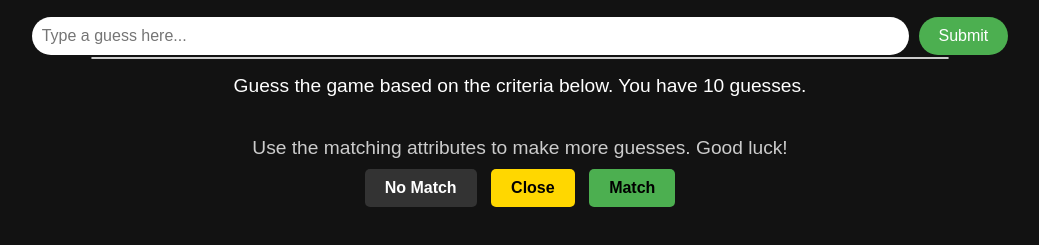
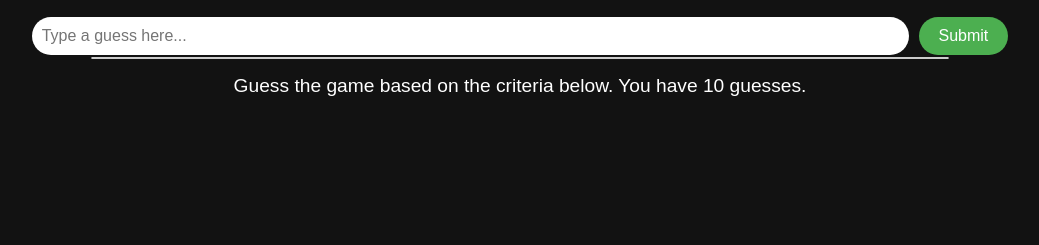
Before and after one commit to KeirCC/GuessTheGame, a plain HTML site: page index.html in a window 1280 px wide. Shown: the part 51-296 px from the top of the page, without its empty margins (120-1159 px from the left). Drawn offline with Linux system fonts and the light colour scheme.

Commit message:
added logs

```diff
--- a/index.html
+++ b/index.html
@@ -83,7 +83,7 @@
             border: 1px solid #333;
         }
         .yellow {
-    background-color: #FFD700; /* or any yellow shade you prefer */
+            background-color: #FFD700;
             color: rgb(0, 0, 0);
         }
         .guess-name {
@@ -124,55 +124,12 @@
         }
         .green {
             background-color: #4CAF50;
+            color: black;
         }
         .grey {
             background-color: #757575;
+            color: white;
         }
-.color-key {
-    text-align: center;
-    margin-top: 20px;
-}
-
-.color-key p {
-    font-size: 1.2em;
-    color: #ccc;
-    margin-bottom: 10px;
-}
-
-.key-item {
-    display: inline-block;
-    padding: 10px 20px;
-    margin: 0 5px;
-    border-radius: 5px;
-    color: white;
-    font-weight: bold;
-}
-
-.key-item.no-match {
-    background-color: #333; /* Dark grey for "No Match" */
-}
-
-.key-item.close {
-    background-color: #FFD700; /* Yellow for "Close" */
-    color: black; /* Make text black for contrast */
-}
-
-.key-item.match {
-    background-color: #4CAF50; /* Green for "Match" */
-}
-
-/* For the Close (Yellow) background */
-.key-item.close {
-    background-color: #FFD700; /* Yellow background */
-    color: black; /* Black text for contrast */
-}
-
-/* For the Match (Green) background */
-.key-item.match {
-    background-color: #4CAF50; /* Green background */
-    color: black; /* Black text for contrast */
-}
-
     </style>
 </head>
 <body>
@@ -187,13 +144,6 @@
     <div id="feedback">Guess the game based on the criteria below. You have 10 guesses.</div>
 
     <div id="guess-history"></div>
-
-    <div class="color-key">
-        <p>Use the matching attributes to make more guesses. Good luck!</p>
-        <div class="key-item no-match">No Match</div>
-        <div class="key-item close">Close</div>
-        <div class="key-item match">Match</div>
-    </div>
 
     <script>
         let gamesList = [];
@@ -301,6 +251,7 @@
                 // "Close" match for the year (yellow) condition
                 else if (field.key === 'year' && guessedGame && selectedGame.year &&
                          Math.abs(parseInt(guessedGame.year) - parseInt(selectedGame.year)) <= 5) {
+                    console.log(`Year close match found for ${guessedGame.name}: ${guessedGame.year} vs ${selectedGame.year}`);
                     resultDiv.classList.add('yellow');
                 }
                 // No match (grey) condition
@@ -316,7 +267,6 @@
             guessEntry.appendChild(resultContainer);
             guessHistory.appendChild(guessEntry);
         }
-
     </script>
 </body>
 </html>
```
Lines whose indentation alone changed are shown as unchanged.
